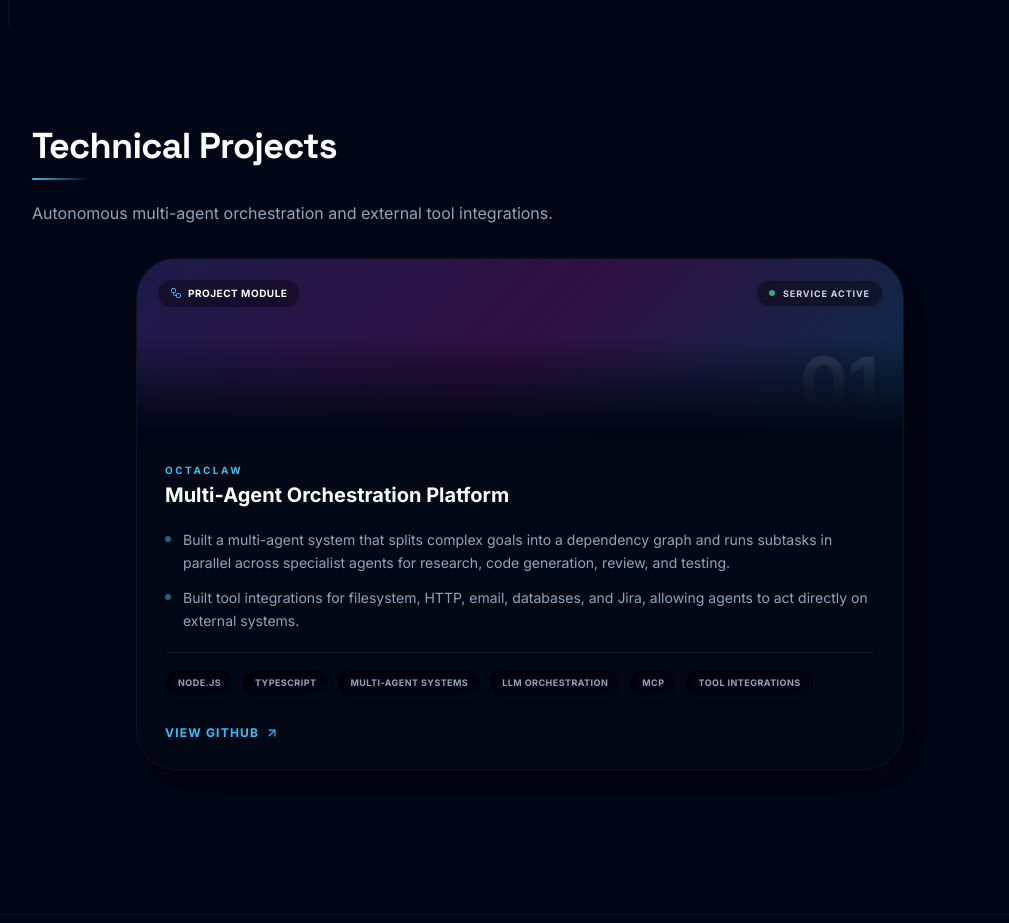
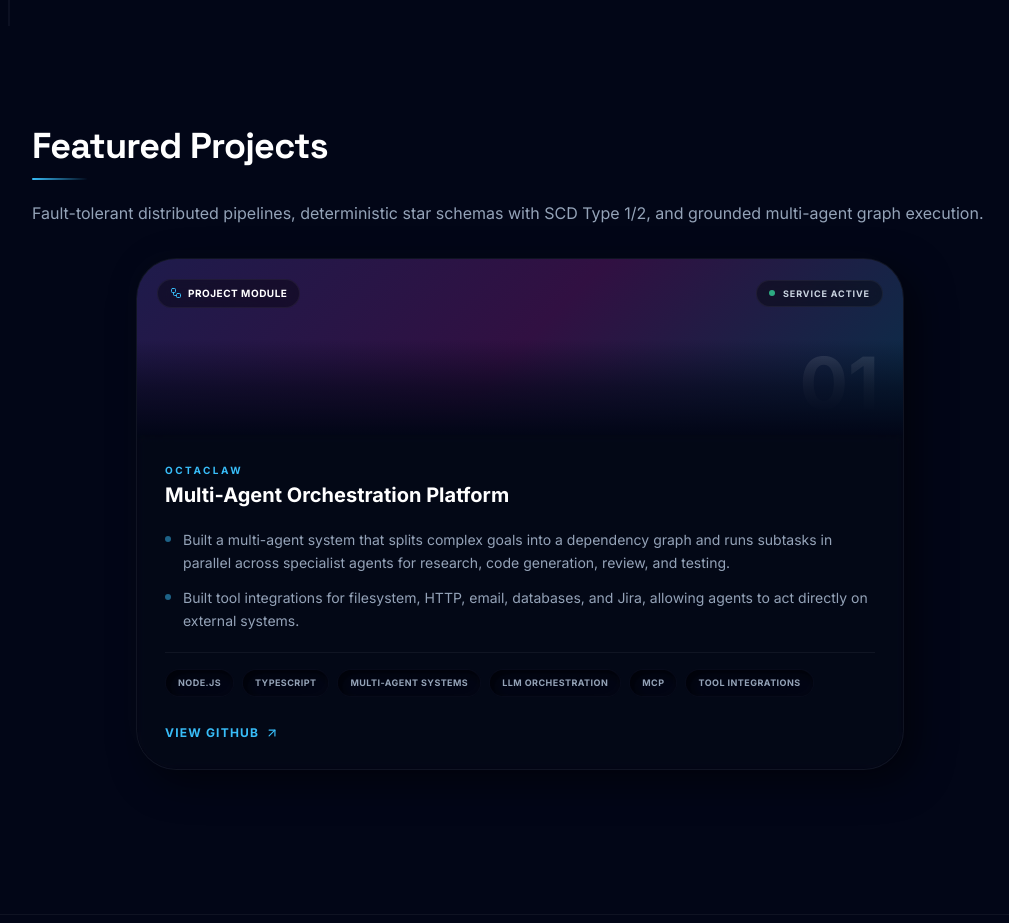
Before and after one commit to Sohail-9/my-portfolio, a Next.js app: page / in a window 1280 px wide. Shown: the part 3347-4270 px from the top of the page, without its empty margins (120-1129 px from the left). Built offline with nearby package versions, Linux system fonts and the light colour scheme.

Commit message:
refactor(projects): enhance section layout and fault-tolerant system intro

```diff
--- a/components/projects.tsx
+++ b/components/projects.tsx
@@ -9,8 +9,8 @@ export function Projects() {
   return (
     <Section
       id="projects"
-      title="Technical Projects"
-      intro="Autonomous multi-agent orchestration and external tool integrations."
+      title="Featured Projects"
+      intro="Fault-tolerant distributed pipelines, deterministic star schemas with SCD Type 1/2, and grounded multi-agent graph execution."
     >
       <div className={`grid gap-6 mt-8 ${projects.length === 1 ? 'max-w-3xl mx-auto' : 'md:grid-cols-2'}`}>
         {projects.map((project, i) => (
```
